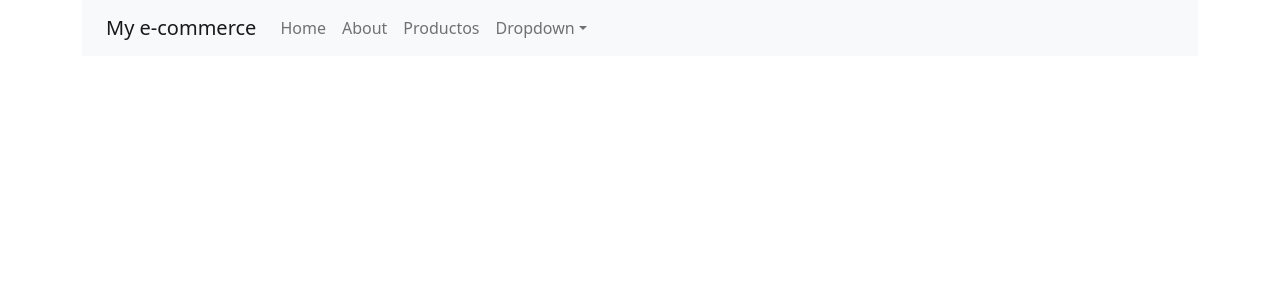
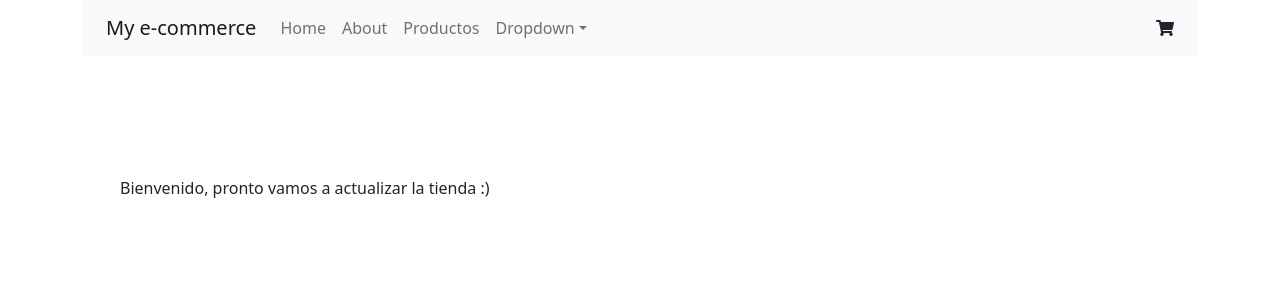
Before and after one commit to laubisaccia/e-commerce-ReactJs, a React (Create React App) app: page / in a window 1280 px wide. Shown: the top 300 px of the page. Built offline with nearby package versions, Linux system fonts and the light colour scheme.

Commit message:
FIX:'delete NavBar1 component, used just to test'

```diff
--- a/package.json
+++ b/package.json
@@ -3,6 +3,10 @@
   "version": "0.1.0",
   "private": true,
   "dependencies": {
+    "@fortawesome/fontawesome-svg-core": "^1.2.36",
+    "@fortawesome/free-brands-svg-icons": "^5.15.4",
+    "@fortawesome/free-solid-svg-icons": "^5.15.4",
+    "@fortawesome/react-fontawesome": "^0.1.16",
     "@popperjs/core": "^2.11.2",
     "@testing-library/jest-dom": "^5.16.1",
     "@testing-library/react": "^12.1.2",
--- a/src/App.js
+++ b/src/App.js
@@ -1,10 +1,14 @@
 import './App.css';
+import ItemListContainer from './components/ItemListContainer';
 import NavBar from './components/NavBar';
 
+
 function App() {
+  const saludo ="Bienvenido, pronto vamos a actualizar la tienda :)"
   return (
    <>
       <NavBar />
+      <ItemListContainer greeting={saludo}/>
    </>
 
   );
--- /dev/null
+++ b/src/components/CartWidget.jsx
@@ -0,0 +1,13 @@
+import React from "react";
+//import { Navbar, Container, Nav, NavDropdown } from 'react-bootstrap'
+import 'bootstrap/dist/css/bootstrap.min.css';
+import { FontAwesomeIcon } from '@fortawesome/react-fontawesome'
+import { faShoppingCart } from '@fortawesome/free-solid-svg-icons'
+
+export default function CartWidget() {
+    return(
+        <>
+            <FontAwesomeIcon icon={faShoppingCart}/>
+        </>
+    )
+}
--- /dev/null
+++ b/src/components/ItemListContainer.jsx
@@ -0,0 +1,15 @@
+import React from "react";
+
+
+export default function ItemListContainer({greeting}) {
+
+    return(
+        <>
+            <div style={{margin:"120px"}}>
+                <p> {greeting}</p>
+            </div>
+        </>
+
+
+    )
+}
--- a/src/components/NavBar.jsx
+++ b/src/components/NavBar.jsx
@@ -1,6 +1,7 @@
 import React from "react";
 import { Navbar, Container, Nav, NavDropdown } from 'react-bootstrap'
 import 'bootstrap/dist/css/bootstrap.min.css';
+import CartWidget from "./CartWidget";
 
 export default function NavBar() {
     return(
@@ -12,6 +13,7 @@ export default function NavBar() {
 
             <Navbar bg="light" expand="lg" >
                 <Container>
+
                     <Navbar.Brand href="#home">My e-commerce</Navbar.Brand>
                     <Navbar.Toggle aria-controls="basic-navbar-nav" />
                     <Navbar.Collapse id="basic-navbar-nav">
@@ -28,6 +30,8 @@ export default function NavBar() {
                             </NavDropdown>
                         </Nav>
                     </Navbar.Collapse>
+                    <CartWidget />
+
                 </Container>
             </Navbar>
 
```
Also changed, not shown: 1 other file (tests, documents, lock files or other folders).
